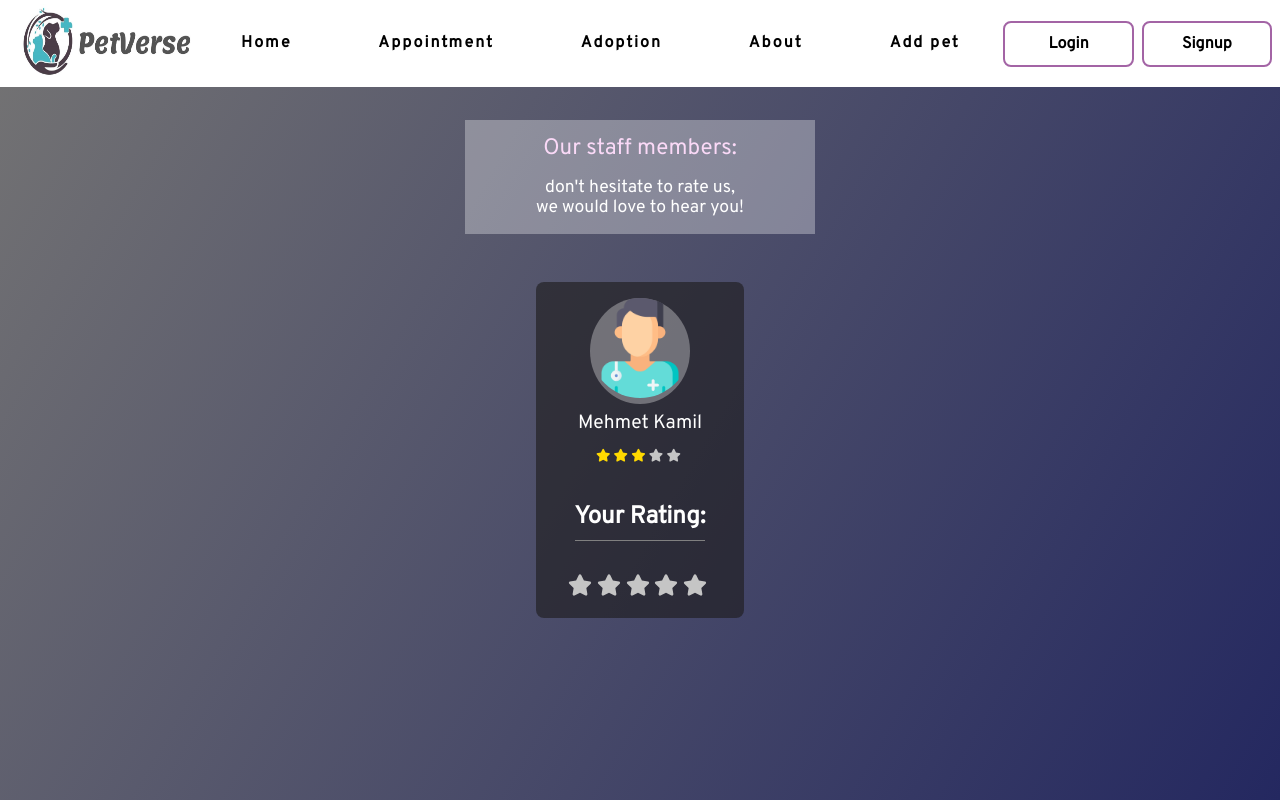
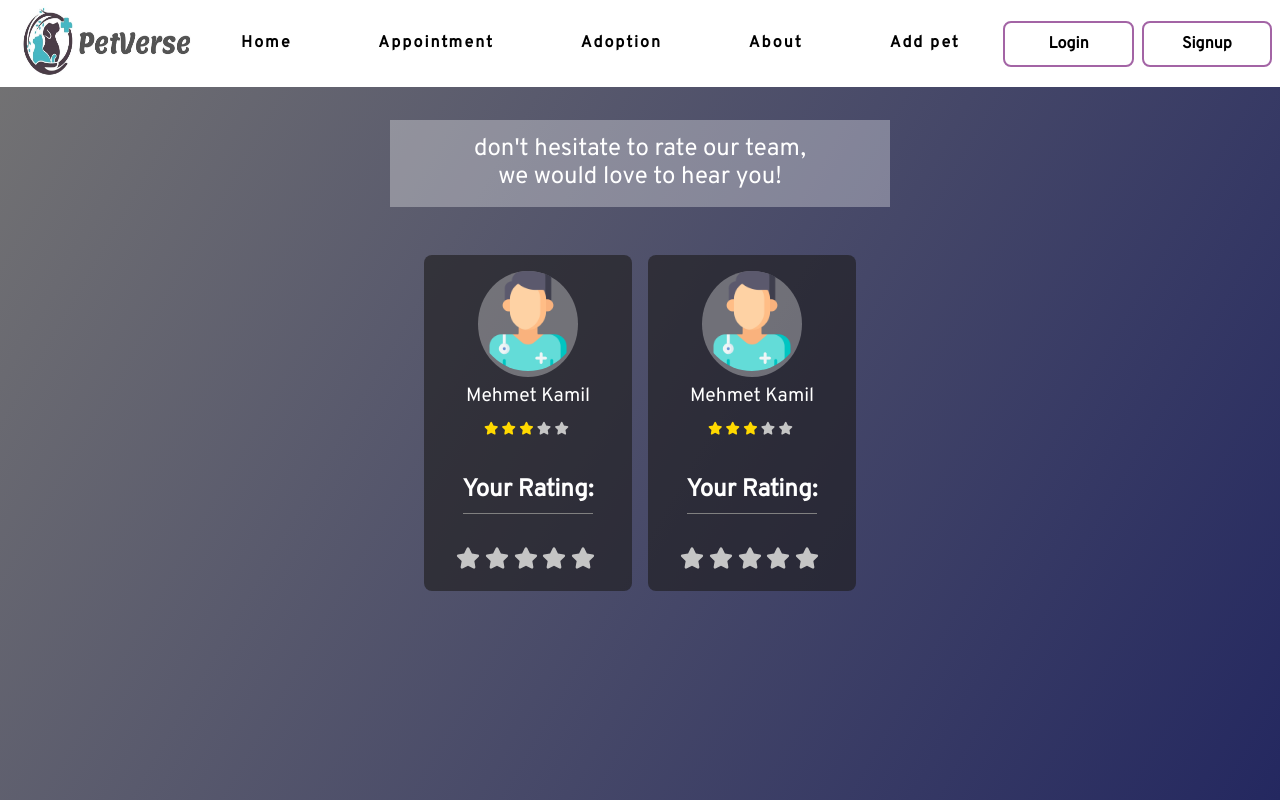
Before and after one commit to ramroming/Pet-clinic, a React (Create React App) app in the folder website/pet-clinic-app/: page /stafflist in a window 1280 px wide. Shown: the top 800 px of the page. Built offline with nearby package versions, Linux system fonts and the light colour scheme.

Commit message:
semi-finished stafflist

```diff
--- a/website/pet-clinic-app/src/components/pages/stafflist/Stafflist.js
+++ b/website/pet-clinic-app/src/components/pages/stafflist/Stafflist.js
@@ -1,30 +1,10 @@
 import Staffcard from "./Staffcard";
-import { FaStar } from "react-icons/fa";
-import { useState } from 'react';
 
-const colors = {
-    yellow: "#a364a5",
-    gray: "#c5c5c5"
-}
 
 
 const Stafflist = () => {
 
-    const stars = Array(5).fill(0)
-    const [currentValue, setCurrentValue] = useState(0)
-    const [hoverValue, setHoverValue] = useState(undefined)
 
-    const handleClick = value => {
-        setCurrentValue(value)
-    }
-
-    const handleMouseOver = value => {
-        setHoverValue(value)
-    }
-
-    const handleMouseLeave = () => {
-        setHoverValue(undefined)
-    }
 
     return (
 
@@ -32,54 +12,14 @@ const Stafflist = () => {
         <div className="staff-container home-container flex-col falign-center gap-16p">
             {/* first flex */}
             <div className="staff-list-header flex-col falign-center gap-16p">
-                <span>Our staff members:</span>
-                <p>don't hesitate to rate us,<br />
+                <p>don't hesitate to rate our team,<br/>
                     we would love to hear you!</p>
             </div>
 
-            <div className="staff-member-card flex-col falign-center">
+            <div className="staff-members flex-col falign-center gap-16p">
+                <Staffcard/>
+                <Staffcard/>
 
-                {/* first item */}
-                <div className="member-info flex-col falign-center">
-
-                    <div className="member-photo-container">
-                        <img src="media/imgs/staff.png" alt="staff-member-photo" />
-                    </div>
-
-                    <p className="member-name">Mehmet Kamil</p>
-
-                    <div className="rating">
-                        <span class="star fa fa-star checked"></span>
-                        <span class="star fa fa-star checked"></span>
-                        <span class="star fa fa-star checked"></span>
-                        <span class="star fa fa-star"></span>
-                        <span class="star fa fa-star"></span>
-                    </div>
-
-                </div>
-
-
-                {/* second item */}
-                <div className="flex-col falign-center stars">
-                    <h4>Your Rating:</h4>
-                    <div>
-                        {stars.map((_, index) => {
-                            return (
-                                <FaStar
-                                    key={index}
-                                    size={24}
-                                    className="each-star"
-                                    color={(hoverValue || currentValue) > index ? colors.yellow : colors.gray}
-                                    onClick={() => handleClick(index + 1)}
-                                    onMouseOver={() => handleMouseOver(index + 1)}
-                                    onMouseLeave={handleMouseLeave}
-                                />
-
-                            )
-                        })}
-                    </div>
-
-                </div>
             </div>
 
 
--- a/website/pet-clinic-app/src/components/pages/stafflist/_stafflist.scss
+++ b/website/pet-clinic-app/src/components/pages/stafflist/_stafflist.scss
@@ -20,15 +20,15 @@
     .staff-list-header {
         margin: 2rem 0;
         width:80%;
-        max-width: 350px;
+        max-width: 500px;
         padding: 1rem 0.5rem;
         text-align: center;
         font-size: 1.1rem;
         color: white;
         background-color: var(--clr-shadow-glassy-shadow);
-        span {
-            font-size: 1.4rem;
-            color: #fad9f7;
+
+        @include break-point("medium", "up"){
+            font-size: 1.5rem;
         }
 
     }
--- a/website/pet-clinic-app/src/static/css/main.css
+++ b/website/pet-clinic-app/src/static/css/main.css
@@ -2749,16 +2749,17 @@ h4 {
 .staff-container .staff-list-header {
   margin: 2rem 0;
   width: 80%;
-  max-width: 350px;
+  max-width: 500px;
   padding: 1rem 0.5rem;
   text-align: center;
   font-size: 1.1rem;
   color: white;
   background-color: var(--clr-shadow-glassy-shadow);
 }
-.staff-container .staff-list-header span {
-  font-size: 1.4rem;
-  color: #fad9f7;
+@media all and (min-width: 48rem) {
+  .staff-container .staff-list-header {
+    font-size: 1.5rem;
+  }
 }
 .staff-container .staff-member-card {
   background-color: var(--clr-shadow-gray-shadow);
```
Also changed, not shown: 1 other file (tests, documents, lock files or other folders).
